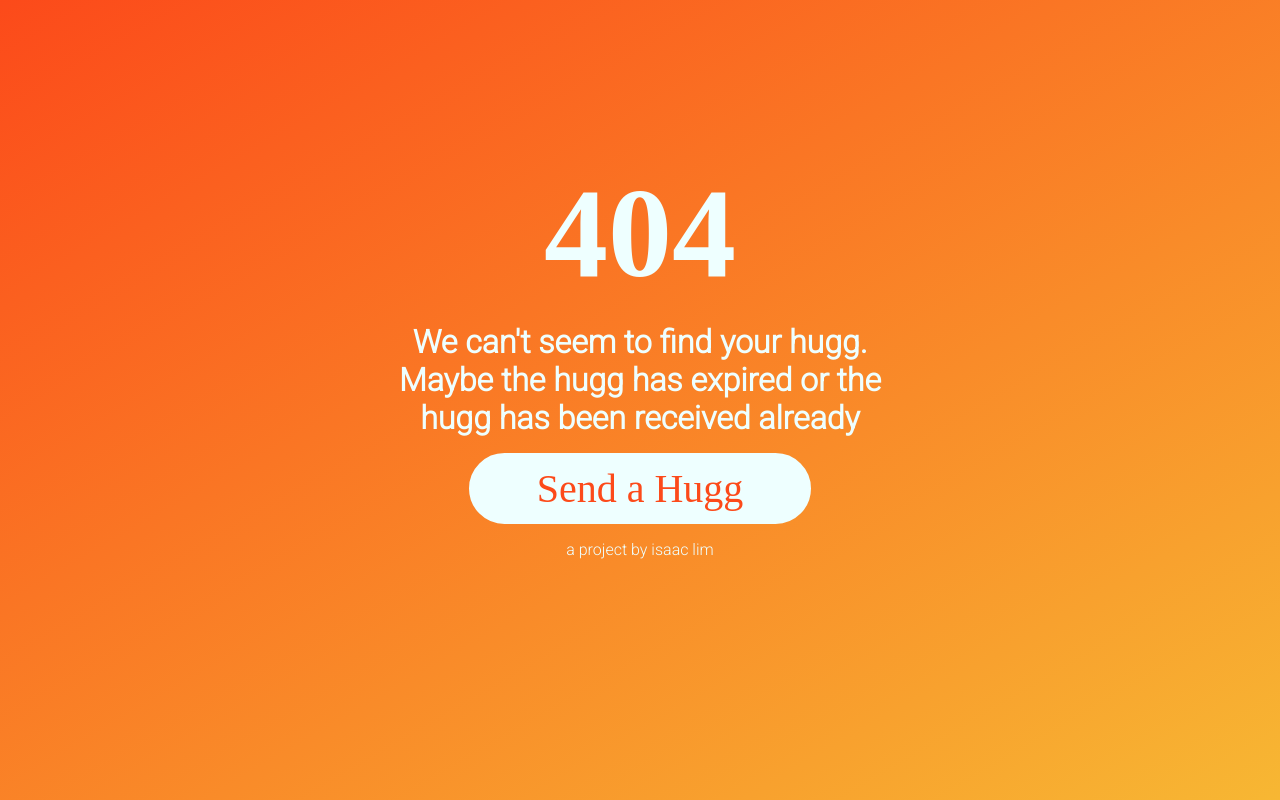
After one commit to theIsaacLim/hugg.gg, a Flask app: template app/templates/error.html in a window 1280 px wide. The commit adds this page. Run offline with Flask 2, Linux system fonts and the light colour scheme; the template is opened without the code that fills it, so the values that code supplies are empty; some web fonts are replaced.

Commit message:
error page, start of url gen and readme

```diff
--- /dev/null
+++ b/app/static/error.css
@@ -0,0 +1,23 @@
+#content{
+    margin-top: 20vh;
+    text-align: center;
+}
+
+#send{
+    margin-bottom: 2vh;
+}
+
+p{
+    max-width: 500px;
+    margin: 2vh auto;
+}
+
+#hugo{
+    height: 30vh;
+    width: auto;
+}
+
+h2{
+    max-width: 500px;
+    margin: 2vh auto;
+}
--- /dev/null
+++ b/app/templates/error.html
@@ -0,0 +1,17 @@
+<head>
+    <meta charset="UTF-8">
+    <meta name="viewport" content="width=device-width, initial-scale=1.0">
+    <link rel="stylesheet" href="{{ url_for('static', filename='base.css') }}">
+    <link rel="stylesheet" href="{{ url_for('static', filename='error.css') }}">
+    <script src="./form.js"></script>
+    <title>Send a Hugg!</title>
+</head>
+
+<body>
+    <div id="content">
+        <h1 id="huge">404</h1>
+        <h2>We can't seem to find your hugg. Maybe the hugg has expired or the hugg has been received already</h2>
+        <a class="button" href="{{ url_for('send') }}">Send a Hugg</a>
+        <p style="text-align:center;">a project by isaac lim</p>
+    </div>
+</body>
--- a/app/templates/index.html
+++ b/app/templates/index.html
@@ -10,7 +10,7 @@
 <body>
     <div id="content">
         <h1 id="huge">hugg.gg</h1>
-        <h2 id="send">sometimes, people just need huggs.</h2>
+        <h2 id="send">sometimes, all you need is a hugg.</h2>
         <a class="button" href="{{ url_for('send') }}">send a hugg</a>
         <p>a project by isaac lim</p>
     </div>
--- a/app/templates/share.html
+++ b/app/templates/share.html
@@ -10,7 +10,7 @@
 <body>
     <div id="content">
         <h1 id="huge">share the warmth!</h1>
-        <h2 id="url">hugg.gg/abcd</h2>
+        <h2 id="url">{{ url }}</h2>
         <a class="button" href="./form.html"><i class="fas fa-copy"></i></a>
         <a class="button" href="./form.html"><i class="fas fa-envelope"></i></a>
         <a class="button" href="./form.html"><i class="fab fa-twitter"></i></a>
```
Also changed, not shown: app/errors.py (+2 -7 lines), app/links.py (added, +17 -0 lines), app/routes.py (+21 -6 lines), README.md, app/static/favicon.ico (added).
